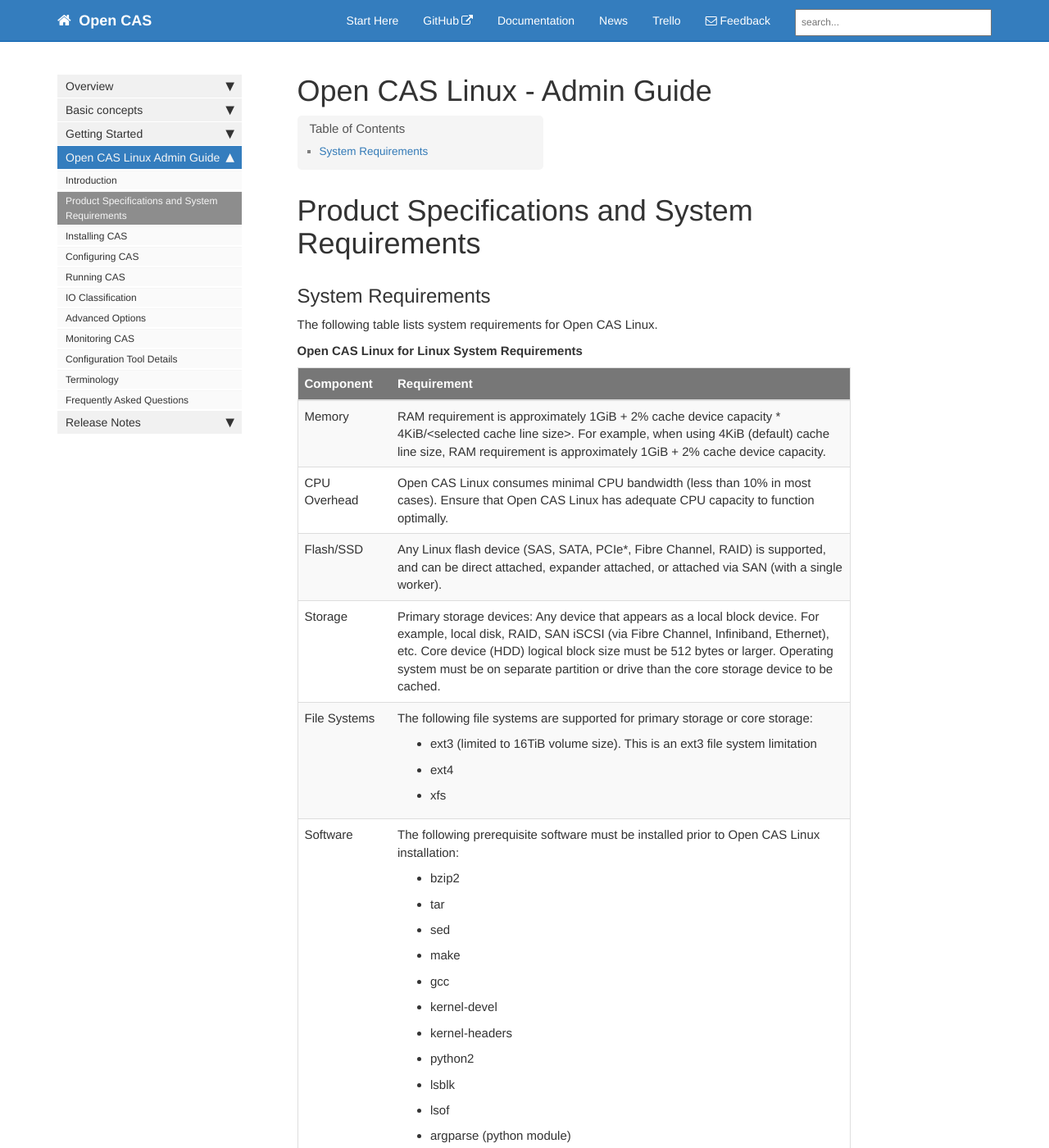
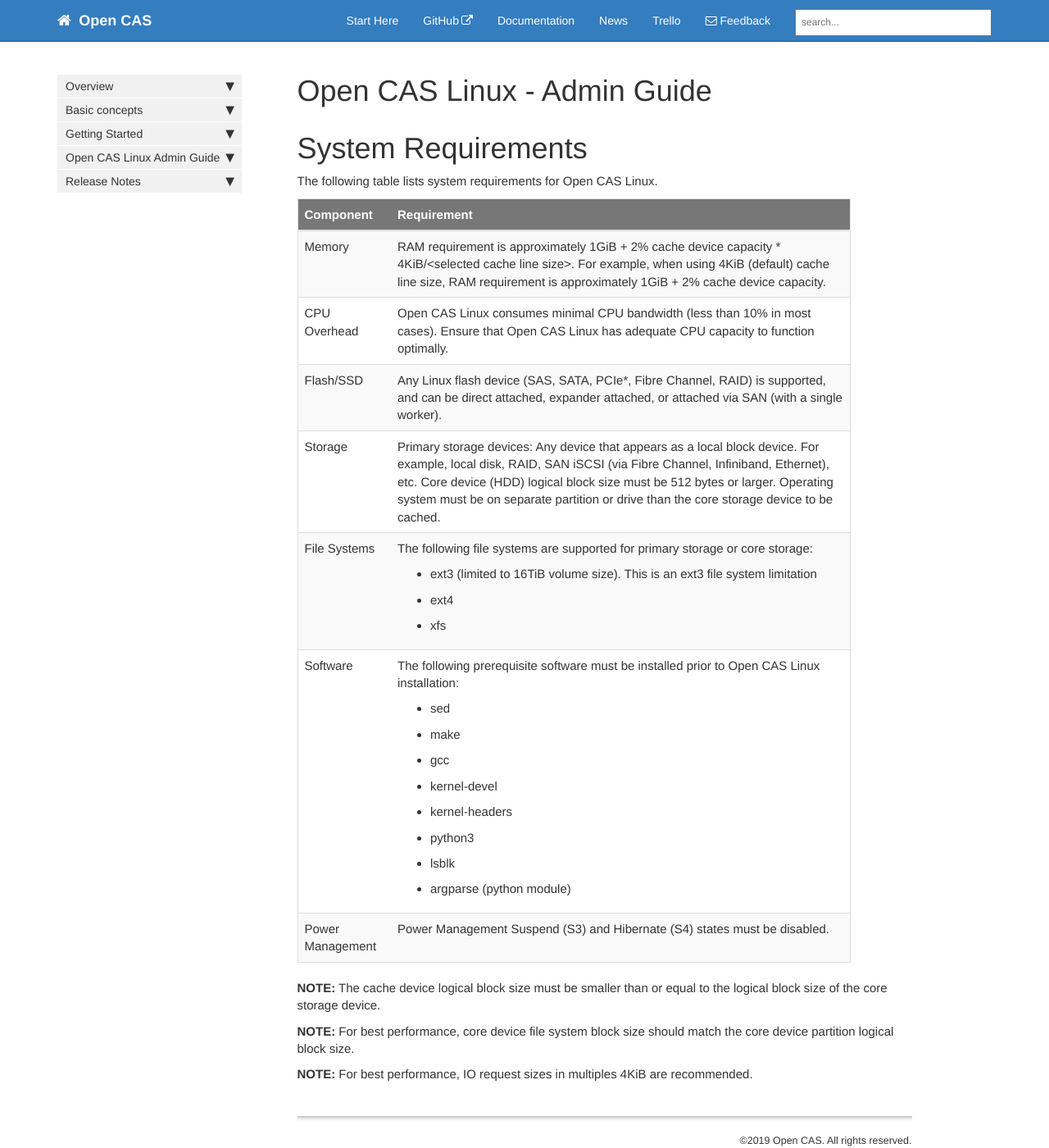
Before and after one commit to Open-CAS/open-cas.github.io, a Jekyll site: the page built from pages/open_cas_linux/guide_system_requirements.md, in a window 1280 px wide and 1400 px high. Shown: the whole window at 82% size. Built offline with Jekyll 4.4.1, drawn with Linux system fonts in a browser that asks for light colours; nearby versions of some CDN libraries; comment, search, counter and statistics services are not loaded.

Commit message:
Update system requirements
Signed-off-by: Robert Baldyga <robert.baldyga@intel.com>

```diff
--- a/pages/open_cas_linux/guide_product_specs_requirements.md
+++ b/pages/open_cas_linux/guide_system_requirements.md
@@ -2,18 +2,13 @@
 title: Open CAS Linux - Admin Guide
 last_updated: April 29, 2019
 toc: true
-permalink: guide_product_specs_requirements.html
+permalink: guide_system_requirements.html
 ---
 
-Product Specifications and System Requirements
+System Requirements
 ==============================================
 
-System Requirements
--------------------
-
 The following table lists system requirements for Open CAS Linux.
-
-**Open CAS Linux for Linux System Requirements**
 
 | Component        | Requirement                                                                                                                                                                                                                                                                                                                             |
 |------------------|-----------------------------------------------------------------------------------------------------------------------------------------------------------------------------------------------------------------------------------------------------------------------------------------------------------------------------------------|
@@ -22,7 +17,7 @@
 | Flash/SSD        | Any Linux flash device (SAS, SATA, PCIe\*, Fibre Channel, RAID) is supported, and can be direct attached, expander attached, or attached via SAN (with a single worker).                                                                                                                                                                |
 | Storage          | Primary storage devices: Any device that appears as a local block device. For example, local disk, RAID, SAN iSCSI (via Fibre Channel, Infiniband, Ethernet), etc. Core device (HDD) logical block size must be 512 bytes or larger. Operating system must be on separate partition or drive than the core storage device to be cached. |
 | File Systems     | The following file systems are supported for primary storage or core storage: {::nomarkdown}<ul><li>ext3 (limited to 16TiB volume size). This is an ext3 file system limitation</li><li>ext4</li><li>xfs</li></ul>{:/}                                                                                                                  |
-| Software         | The following prerequisite software must be installed prior to Open CAS Linux installation:  {::nomarkdown}<ul><li>bzip2</li><li>tar</li><li>sed</li><li>make</li><li>gcc</li><li>kernel-devel</li><li>kernel-headers</li><li>python2</li><li>lsblk</li><li>lsof</li><li>argparse (python module)</li></ul>{:/}                         |
+| Software         | The following prerequisite software must be installed prior to Open CAS Linux installation:  {::nomarkdown}<ul><li>sed</li><li>make</li><li>gcc</li><li>kernel-devel</li><li>kernel-headers</li><li>python3</li><li>lsblk</li><li>argparse (python module)</li></ul>{:/}                         |
 | Power Management | Power Management Suspend (S3) and Hibernate (S4) states must be disabled.                                                                                                                                                                                                                                                               |
 
 
```
